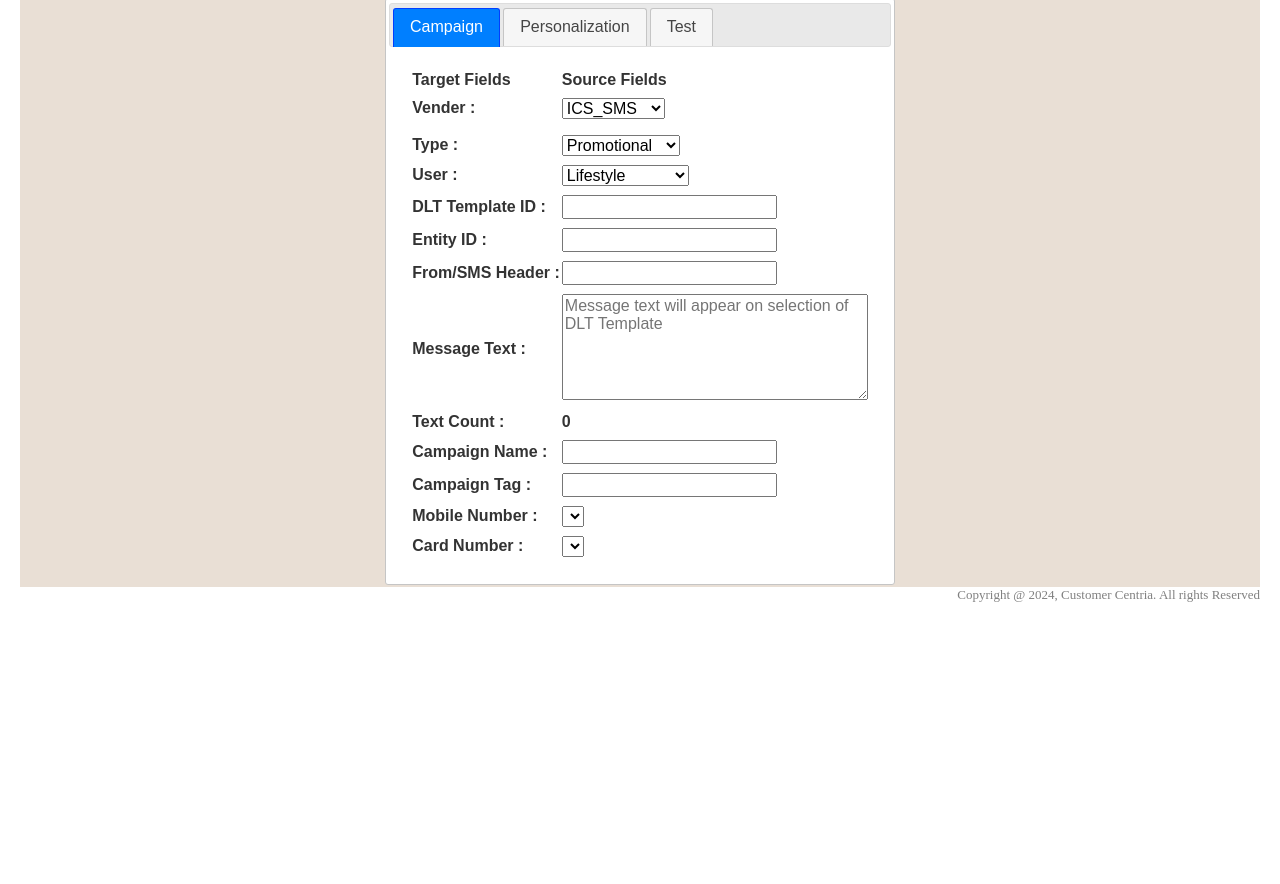
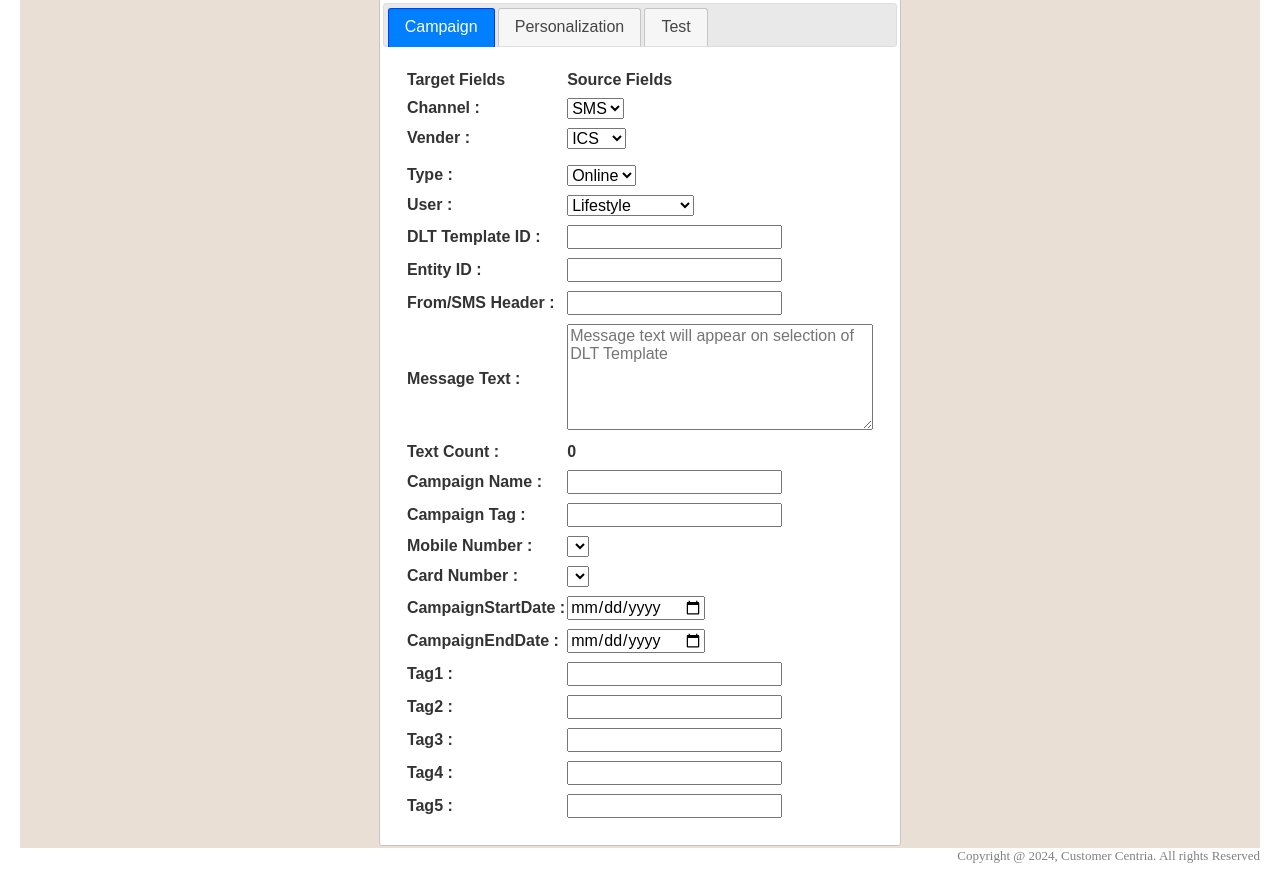
Before and after one commit to VikasTalekar12/landmark_ICS_SMS-master, a website: page public/index.html in a window 1280 px wide. Shown: the part 158-1042 px from the top of the page. Before the commit the page ends 800 px from the top, so only its background shows below. Drawn offline with nearby package versions, Linux system fonts and the light colour scheme.

Commit message:
Landmark_Changes_19_6

```diff
--- a/package.json
+++ b/package.json
@@ -37,8 +37,6 @@
     "helmet": "^7.0.0",
     "jsonwebtoken": "8.0.1",
     "log4js": "6.6.1",
-    "newrelic": "9.7.0",
-    "node-cache": "5.1.2",
     "nodemailer": "6.4.6",
     "request": "2.81.0",
     "require": "0.4.4",
--- a/public/index.html
+++ b/public/index.html
@@ -107,22 +107,31 @@
         <td>Target Fields  </td>
         <td>Source Fields</td>
       </tr>
+      <tr id="trChannel">
+        <td>Channel : </td>
+        <td>
+          <select id="channel">
+            <option value="SMS">SMS</option>
+          </select>
+        </td>
+      </tr>
       <tr id="trVender">
         <td>Vender : </td>
         <td>
-          <select id="channel">
-            <option value="ICS_SMS">ICS_SMS</option>
-            <option value="Karix_SMS">Karix_SMS</option>
+          <select id="Vender">
+            <option value="ICS">ICS</option>
+            <option value="Karix">Karix</option>
           </select>
         </td>
       </tr>
 <tr>
-  <tr id="trMSG_Type">
+  <tr id="trMSG_medium">
     <td>Type : </td>
     <td>
-      <select id="MSG_Type">
-        <option value="Promotional">Promotional</option>
-        <option value="Transactional">Transactional</option>
+      <select id="MSG_medium">
+        <option value="Online">Online</option>
+        <option value="Offline">Offline</option>
+        <option value="Omni">Omni</option>
       </select>
     </td>
   </tr>
@@ -199,6 +208,57 @@
       <td><select  id="CardNumber">
       </select> </td>
       </tr>
+      <tr id="trcampStartdate">
+        <td>CampaignStartDate : </td>
+        <td>
+          <input type="date" name="date" id="date">
+       </td>
+        </tr>
+      <tr id="trcampEnddate">
+        <td>CampaignEndDate : </td>
+        <td>
+          <input type="date" name="date" id="date">
+       </td>
+        </tr>
+
+        <tr id="trTag1">
+          <td>Tag1 : </td>
+          <td>
+            <input id="Tag1" type="text" />
+          </td>
+        </tr>
+
+
+        <tr id="trTag2">
+          <td>Tag2 : </td>
+          <td>
+            <input id="Tag2" type="text" />
+          </td>
+        </tr>
+
+
+        <tr id="trTag3">
+          <td>Tag3 : </td>
+          <td>
+            <input id="Tag3" type="text" />
+          </td>
+        </tr>
+
+
+        <tr id="trTag4">
+          <td>Tag4 : </td>
+          <td>
+            <input id="Tag4" type="text" />
+          </td>
+        </tr>
+
+        <tr id="trTag5">
+          <td>Tag5 : </td>
+          <td>
+            <input id="Tag5" type="text" />
+          </td>
+        </tr>
+
     </table>
 
   </div>
```
Also changed, not shown: app.js (+18 -25 lines).
